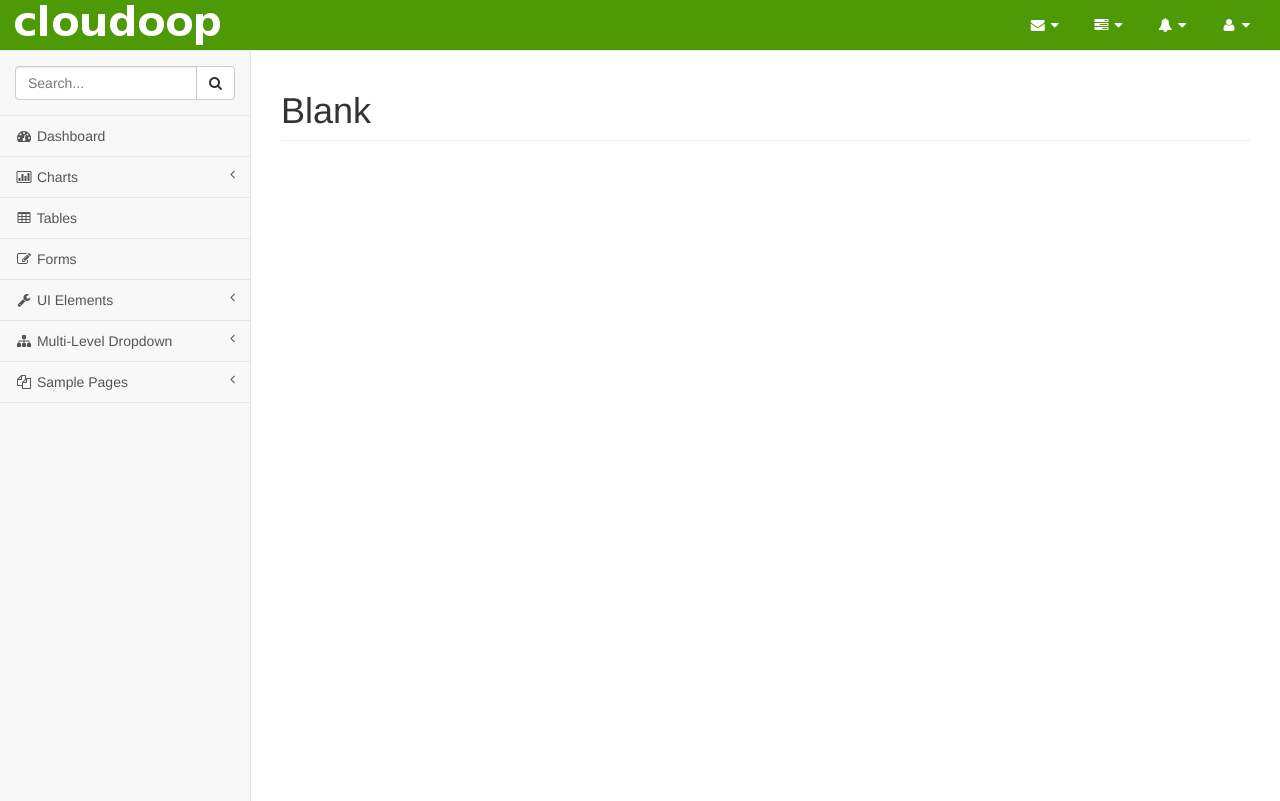
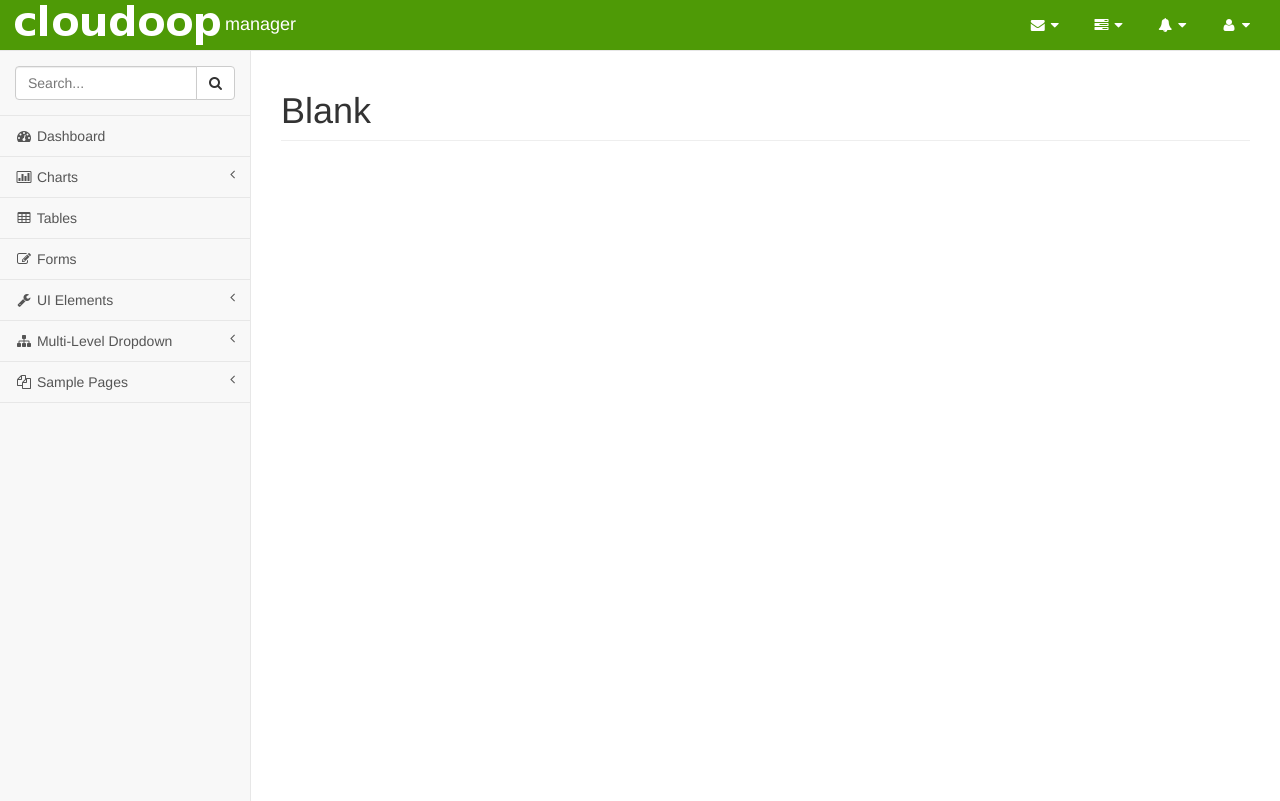
Before and after one commit to cloudoop/cloudoop-manager, a Django app: page /blank/ in a window 1280 px wide. Run offline with Django 3.2, Linux system fonts and the light colour scheme; parts of the project's set-up code (start-up, migrations or seed data) failed here and were passed over; some libraries are stand-ins or nearby versions.

Commit message:
minor changes

```diff
--- a/cloudoopmanager/cloudoopmngr/templates/base.html
+++ b/cloudoopmanager/cloudoopmngr/templates/base.html
@@ -10,7 +10,7 @@
     <meta name="description" content="">
     <meta name="author" content="">
 
-    <title>Deploop V2</title>
+    <title>cloudoop manager</title>
 
     <!-- Bootstrap Core CSS -->
     <link href={% static "css/bootstrap.min.css" %} rel="stylesheet">
--- a/cloudoopmanager/cloudoopmngr/templates/header.html
+++ b/cloudoopmanager/cloudoopmngr/templates/header.html
@@ -7,7 +7,7 @@
         <span class="icon-bar"></span>
         <span class="icon-bar"></span>
     </button>
-    <a class="navbar-brand" href="{% url 'cloudoopmngr:index' %}" style="padding-top:5px"><img src="{% static "images/cloudoop-w.png" %}"></a>
+    <a class="navbar-brand" href="{% url 'cloudoopmngr:index' %}" style="padding-top:5px; color: #fff;"><img src="{% static "images/cloudoop-w.png" %}"> manager</a>
 </div>
 <!-- /.navbar-header -->
 
@@ -212,7 +212,7 @@
             <li><a href="#"><i class="fa fa-gear fa-fw"></i> Settings</a>
             </li>
             <li class="divider"></li>
-            <li><a href="login.html"><i class="fa fa-sign-out fa-fw"></i> Logout</a>
+            <li><a href="{% url 'cloudoopmngr:login'%}"><i class="fa fa-sign-out fa-fw"></i> Logout</a>
             </li>
         </ul>
         <!-- /.dropdown-user -->
```
